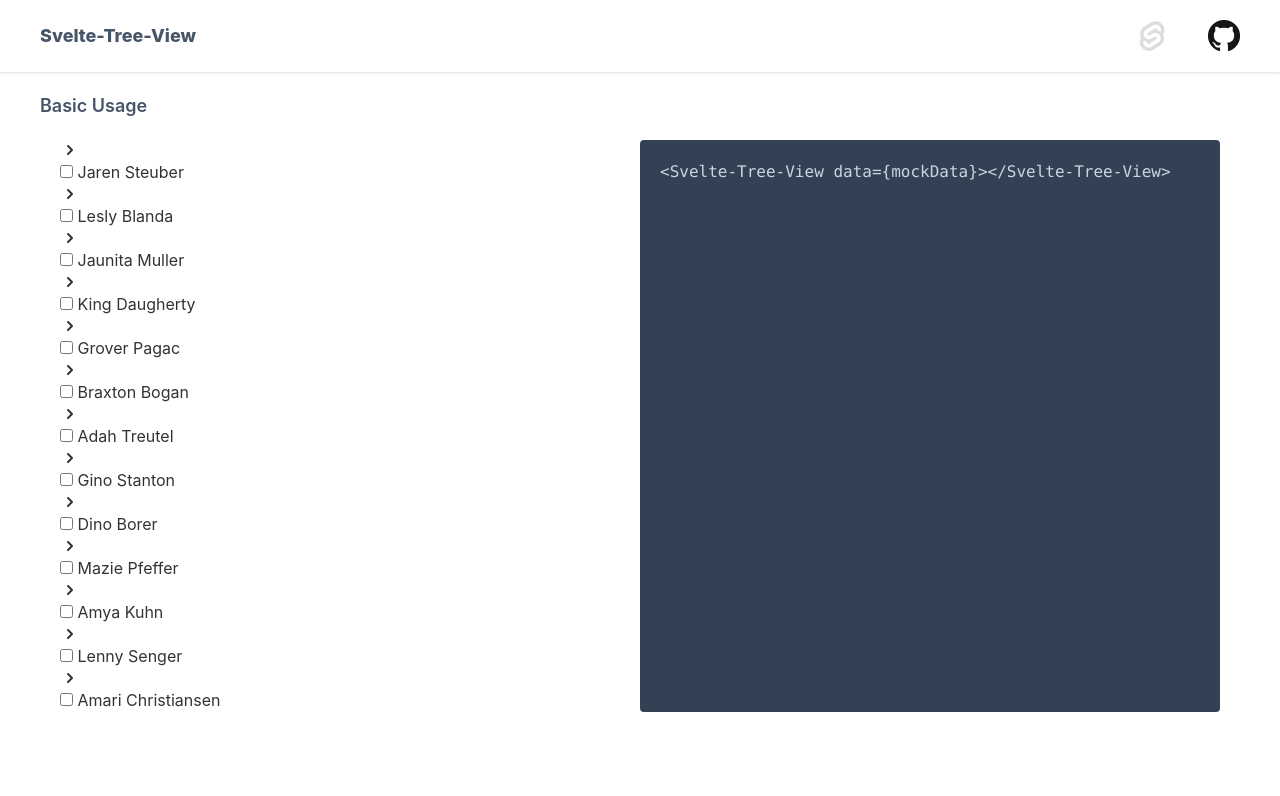
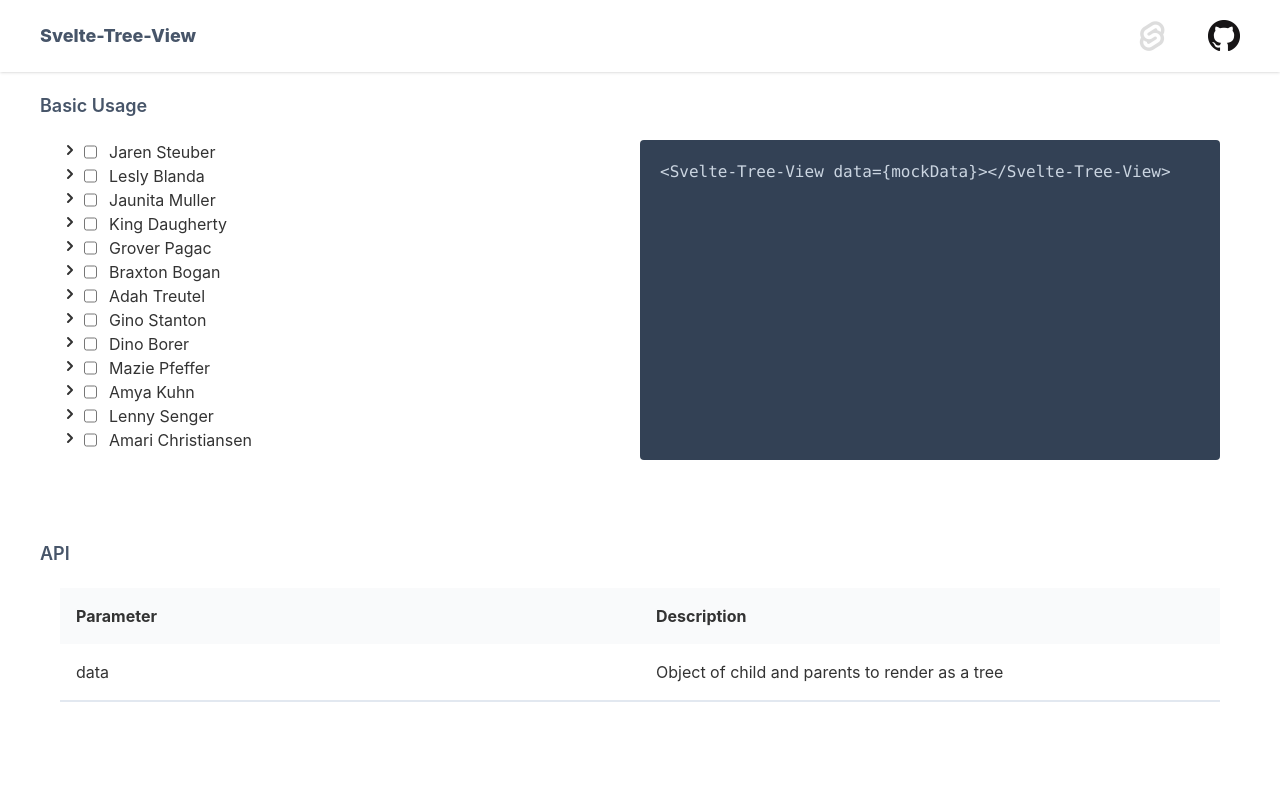
Before and after one commit to KevvKo/svelte-tree-view, a Svelte app: page / in a window 1280 px wide. Shown: the top 796 px of the page. Built offline with nearby package versions, Linux system fonts and the light colour scheme.

Commit message:
style changes for the tree node

```diff
--- a/src/App.svelte
+++ b/src/App.svelte
@@ -19,7 +19,7 @@
             <SvelteTree data={mockData}></SvelteTree>
         </div>
         <div class="w-1/2">
-            <code class="bg-slate-700 text-slate-300 w-full h-full block p-5 rounded">
+            <code class="bg-slate-700 text-slate-300 w-full h-80 block p-5 rounded">
                 &lt;Svelte-Tree-View data=&#123;mockData&#125;&gt;&lt;/Svelte-Tree-View&gt;
             </code>
         </div>
--- a/src/components/TreeNode.svelte
+++ b/src/components/TreeNode.svelte
@@ -14,18 +14,20 @@
 
 </script>
 
-<li style="margin-left: {indent}px">
+<li style="margin-left: {indent}px" class="">
+    <div class="flex">
         {#if open}
-        <svg on:click={handleClick} xmlns="http://www.w3.org/2000/svg" class="h-5 w-5" viewBox="0 0 20 20" fill="currentColor">
+            <svg on:click={handleClick} xmlns="http://www.w3.org/2000/svg" class="h-5 w-5 cursor-pointer" viewBox="0 0 20 20" fill="currentColor">
                 <path fill-rule="evenodd" d="M5.293 7.293a1 1 0 011.414 0L10 10.586l3.293-3.293a1 1 0 111.414 1.414l-4 4a1 1 0 01-1.414 0l-4-4a1 1 0 010-1.414z" clip-rule="evenodd" />
             </svg>
         {:else}
-        <svg on:click={handleClick} xmlns="http://www.w3.org/2000/svg" class="h-5 w-5" viewBox="0 0 20 20" fill="currentColor">
+            <svg on:click={handleClick} xmlns="http://www.w3.org/2000/svg" class="h-5 w-5 cursor-pointer" viewBox="0 0 20 20" fill="currentColor">
                 <path fill-rule="evenodd" d="M7.293 14.707a1 1 0 010-1.414L10.586 10 7.293 6.707a1 1 0 011.414-1.414l4 4a1 1 0 010 1.414l-4 4a1 1 0 01-1.414 0z" clip-rule="evenodd" />
             </svg>
         {/if}
-    <input type='checkbox'/>
+        <input class="ml-1 mr-3" type='checkbox'/>
         <span>{node.name}</span>
+    </div>
 
     {#if open}
         <ul>
```
Also changed, not shown: 1 other file (tests, documents, lock files or other folders). Lines whose indentation alone changed are shown as unchanged.
